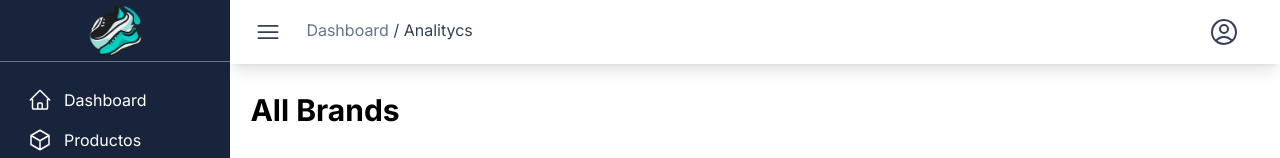
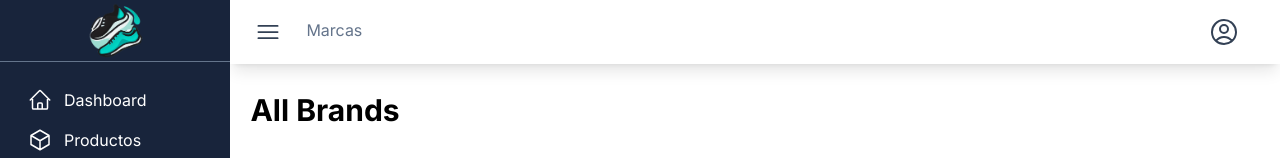
Before and after one commit to hecsolmay/walkstyle-web, a Next.js app: page /admin/brands in a window 1280 px wide. Shown: the top 158 px of the page. Built offline with nearby package versions, Linux system fonts and the light colour scheme.

Commit message:
add navbar title dynamic

```diff
--- a/src/components/admin/navbar.tsx
+++ b/src/components/admin/navbar.tsx
@@ -1,7 +1,8 @@
 'use client'
 
 import { HamburguerIcon, UserCircleIcon } from '@/components/icons'
-import { dropdownAdminLinks } from '@/contants/navlinks'
+import { dropdownAdminLinks, getNavTitle } from '@/contants/navlinks'
+import useNextQuery from '@/hooks/useNextQuey'
 import { cn } from '@/utils/cn'
 import Link from 'next/link'
 import { useEffect, useRef, useState } from 'react'
@@ -14,6 +15,8 @@ export default function AdminNavbar ({ toogleShowSideBar }: AdminNavbarProps) {
   const userRef = useRef<HTMLButtonElement>(null)
   const menuRef = useRef<HTMLUListElement>(null)
   const [showUser, setShowUser] = useState(false)
+  const { pathname } = useNextQuery()
+  const title = getNavTitle(pathname)
 
   useEffect(() => {
     const handleClick = (e: MouseEvent) => {
@@ -34,7 +37,9 @@ export default function AdminNavbar ({ toogleShowSideBar }: AdminNavbarProps) {
         <button onClick={toogleShowSideBar}>
           <HamburguerIcon className='h-7 w-7' />
         </button>
-        <p><span className='text-slate-500'>Dashboard</span> / Analitycs</p>
+        <p><span className='text-slate-500'>{title.main}
+        </span>{title?.sub !== undefined ? ` / ${title.sub}` : ''}
+        </p>
       </div>
       <div className='relative flex items-center text-slate-700'>
         <button ref={userRef} onClick={() => { setShowUser(!showUser) }}>
--- a/src/contants/navlinks.ts
+++ b/src/contants/navlinks.ts
@@ -89,3 +89,31 @@ export const SortKeys: Record<SortKey, string> = {
   'name-asc': 'A - Z',
   'name-desc': 'Z - A'
 }
+
+interface HeaderTitle {
+  main: string
+  sub?: string
+}
+
+export const NavTitle: Record<string, HeaderTitle> = {
+  '/admin/dashboard': {
+    main: 'Dashboard',
+    sub: 'Analitycs'
+  },
+  '/admin/products': {
+    main: 'Productos',
+    sub: 'Tablas de Productos'
+  },
+  '/admin/brands': {
+    main: 'Marcas'
+  },
+  default: {
+    main: 'Seccion'
+  }
+}
+
+export function getNavTitle (path: string) {
+  const title = NavTitle[path]
+
+  return title ?? NavTitle.default
+}
```
